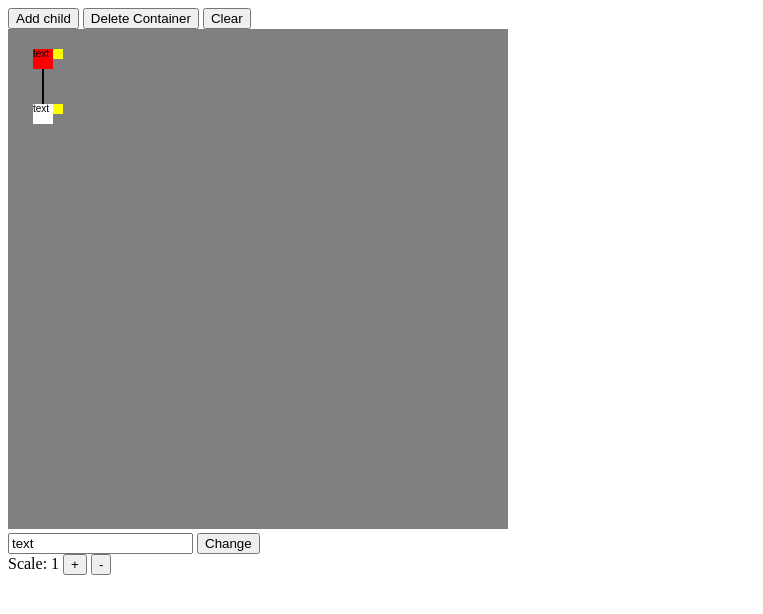
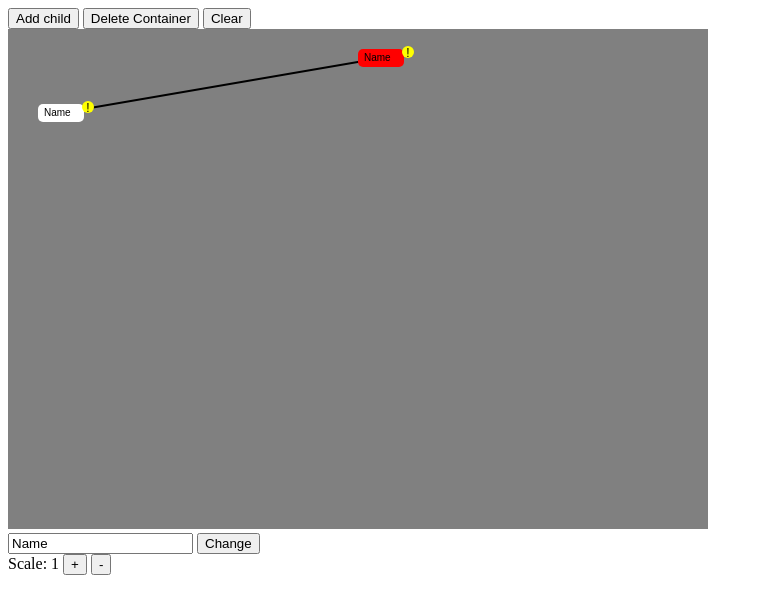
Before and after one commit to agazipov/tree_generator, a website: page index.html in a window 1280 px wide. Both pictures are taken after a click on the button "Add child". Shown: the whole page, without its empty margins (0-763 px from the left). Drawn offline with Linux system fonts and the light colour scheme.

Commit message:
круглые края растягвание по ширене тесте

```diff
--- a/index.html
+++ b/index.html
@@ -13,7 +13,7 @@
         <button id="clear">Clear</button>
     </div>
     <div>
-        <canvas id="myCanvas" width="500" height="500" style="background-color: grey;"></canvas>
+        <canvas id="myCanvas" width="700" height="500" style="background-color: grey;"></canvas>
     </div>
     <div>
         <input type="text" id="changeInput" autocomplete="off">
--- a/script.js
+++ b/script.js
@@ -28,11 +28,11 @@ class Container {
         this.localIndex = 0;
         this.globalIndex = 0;
         this.parentIndex = parentIndex;
-        this.title = "text";
+        this.title = "Name";
     }
 };
 
-const root = new Container(20, 20, 25, 20, 1, nanoid(), true, null, 0);
+const root = new Container(46, 18, rect.width / 2, 20, 1, nanoid(), true, null, 0);
 
 const containers = [root];
 let mask = containers.map((container) => ({ ...container }));
@@ -56,8 +56,8 @@ function createNewContainer(parent) {
 
     id = nanoid();
     parent.child.push(id); // добавляем ид дочернего в родителя
-    width = 20;
-    height = 20;
+    width = 46;
+    height = 18;
     x = 75;
     y = 75 * parent.level;
     level = parent.level + 1;
@@ -81,11 +81,17 @@ function serchParam(param, arr, property) {
 function sortContainers(arr, activ) {
     // считаем сколько элементов на уровне
     let levelQuantity = 0;
+    let parentLevelQuantity = 0;
     arr.forEach((container) => {
         if (container.level === activ.level + 1) {
             levelQuantity += 1;
         }
+        if (container.level === activ.level) {
+            parentLevelQuantity += 1;
+        }
     });
+    // возможна ошибка в выборе ширины как дефолта (надо обращатся к род контенеру)
+    let numLvl = (rect.width / parentLevelQuantity); // значение выделенное под один элемент в зависимости от кол-ва родителей
 
     // сортировка контейнеров на своем уровне по родительскому индексу
     arr.sort((a, b) => {
@@ -101,7 +107,15 @@ function sortContainers(arr, activ) {
         if (container.level === activ.level + 1) {
             container.localIndex = count;
             count += 1;
-            container.x = ((rect.width / levelQuantity) * (container.localIndex)) + 25; // растягивание по ширене уровня
+            // container.x = ((rect.width / (levelQuantity + 1)) * (container.localIndex)); // растягивание по ширене уровня
+
+            console.log("тест параметров",
+                numLvl / serchParam(container.parentId, arr, 'id').child.length
+            );
+
+            container.x = (numLvl / serchParam(container.parentId, arr, 'id').child.length *
+                serchParam(container.parentId, arr, 'id').child.indexOf(container.id))
+                + container.parentIndex * numLvl + 30; // растягивание по ширене уровня
         }
     });
 
@@ -160,6 +174,9 @@ buttonClear.addEventListener("click", () => {
     containers[0].isActiv = true;
     changeInput.value = containers[0].title;
     scale = 1;
+    spanScale.innerText = scale;
+    offsetX = 0;
+    offsetY = 0;
     motion();
 });
 
@@ -218,22 +235,27 @@ canvas.addEventListener("click", (event) => {
                 (object.isActiv = true, changeInput.value = object.title, activContainer = object);
 
             serchParam(object.id, containers, 'id').isActiv = true;
-            // console.log(`activContainer`, object);
+            console.log(`activContainer`, object);
         } else {
             object.isActiv = false;
             serchParam(object.id, containers, 'id').isActiv = false;
         };
+        // кlик по плашке инфо
         if (
-            clickX >= object.x + 20 &&
-            clickX <= object.x + 10 + 20 &&
-            clickY >= object.y &&
-            clickY <= object.y + 10
+            clickX >= object.x + 44 &&
+            clickX <= object.x + 56 &&
+            clickY >= object.y - 3 &&
+            clickY <= object.y + 9
         ) {
-            // Обработка клика на объекте
-            object.isOpen ?
-                (object.isOpen = false)
-                :
-                (object.isOpen = true);
+            object.isOpen = true;
+        };
+        if (
+            clickX >= object.x + 74 &&
+            clickX <= object.x + 86 &&
+            clickY >= object.y - 3 &&
+            clickY <= object.y + 9
+        ) {
+            object.isOpen = false;
         };
     });
     draw();
@@ -278,8 +300,8 @@ function draw() {
             const findContainer = mask.find((container) => container.id === childId);
             if (findContainer) {
                 ctx.beginPath();
-                ctx.moveTo(container.x + 10, container.y + 10);
-                ctx.lineTo(findContainer.x + 10, findContainer.y + 10);
+                ctx.moveTo(container.x + 23, container.y + 9);
+                ctx.lineTo(findContainer.x + 23, findContainer.y + 9);
                 ctx.strokeStyle = 'black';
                 ctx.lineWidth = 2;
                 ctx.stroke();
@@ -288,20 +310,59 @@ function draw() {
         });
 
         // отрисовываем контейнеры
-        if (container.isActiv) {
-            ctx.fillStyle = "red"
+        if (container.isOpen) {
+            roundedRect(container, container.width + 30, container.height + 30, 7);
+            infoRect(container.x + 80, container.y + 3, 6, true);
         } else {
-            ctx.fillStyle = 'white'
-        };
-        if (container.isOpen) {
-            ctx.fillRect(container.x, container.y, container.width + 50, container.height + 30);
-        };
-        ctx.fillRect(container.x, container.y, container.width, container.height);
-        ctx.fillStyle = "yellow";
-        ctx.fillRect(container.x + 20, container.y, 10, 10);
-        ctx.fillStyle = "black";
-        ctx.fillText(container.title, container.x, container.y + 8);
+            roundedRect(container, container.width, container.height, 5);
+            infoRect(container.x + 50, container.y + 3, 6);
+        }
     });
 };
 
+// контейнер
+function roundedRect({ x, y, isActiv, title, isOpen, child }, width, height, borderRadius) {
+
+    ctx.beginPath(); // Начните новый путь
+    ctx.moveTo(x + borderRadius, y); // Начало пути в верхнем левом углу прямоугольника
+    ctx.lineTo(x + width - borderRadius, y); // Рисуем линию от левого верхнего угла до правого верхнего угла
+    ctx.arcTo(x + width, y, x + width, y + borderRadius, borderRadius); // Создаем скругление в верхнем правом углу
+    ctx.lineTo(x + width, y + height - borderRadius); // Рисуем линию в правый нижний угол
+    ctx.arcTo(x + width, y + height, x + width - borderRadius, y + height, borderRadius); // Создаем скругление в нижнем правом углу
+    ctx.lineTo(x + borderRadius, y + height); // Рисуем линию в нижний левый угол
+    ctx.arcTo(x, y + height, x, y + height - borderRadius, borderRadius); // Создаем скругление в нижнем левом углу
+    ctx.lineTo(x, y + borderRadius); // Рисуем линию в левый верхний угол
+    ctx.arcTo(x, y, x + borderRadius, y, borderRadius); // Создаем скругление в верхнем левом углу
+    ctx.closePath(); // Закончите путь
+
+    // Заполните прямоугольник с заданным цветом
+    if (isActiv) {
+        ctx.fillStyle = "red"
+    } else {
+        ctx.fillStyle = 'white'
+    };
+    ctx.fill();
+    // текст в контейнере перенести в функцию
+    ctx.font = "10px Arial";
+    ctx.fillStyle = "black";
+    ctx.textAlign = "start";
+    ctx.fillText(title, x + 6, y + 12);
+    isOpen && ctx.fillText(`Child: ${child.length}`, x + 6, y + 24)
+};
+
+// кружок с воскицательным знаком
+function infoRect(x, y, radius, open = false) {
+
+    ctx.beginPath();
+    ctx.arc(x, y, radius, 0, 2 * Math.PI); // рисует круг
+    ctx.fillStyle = "yellow"; // устанавливает цвет для заполнения
+    ctx.fill(); // заполняет круг указанным цветом
+
+    // Рисует восклицательный знак
+    ctx.font = "12px Arial"; // устанавливает шрифт и размер текста
+    ctx.fillStyle = "black"; // устанавливает цвет для заполнения текста
+    ctx.textAlign = "center"; // выравнивание текста по центру
+    ctx.fillText(open ? "X" : "!", x, y + 5); // рисует текст в указанных координатах
+};
+
 draw();
```
